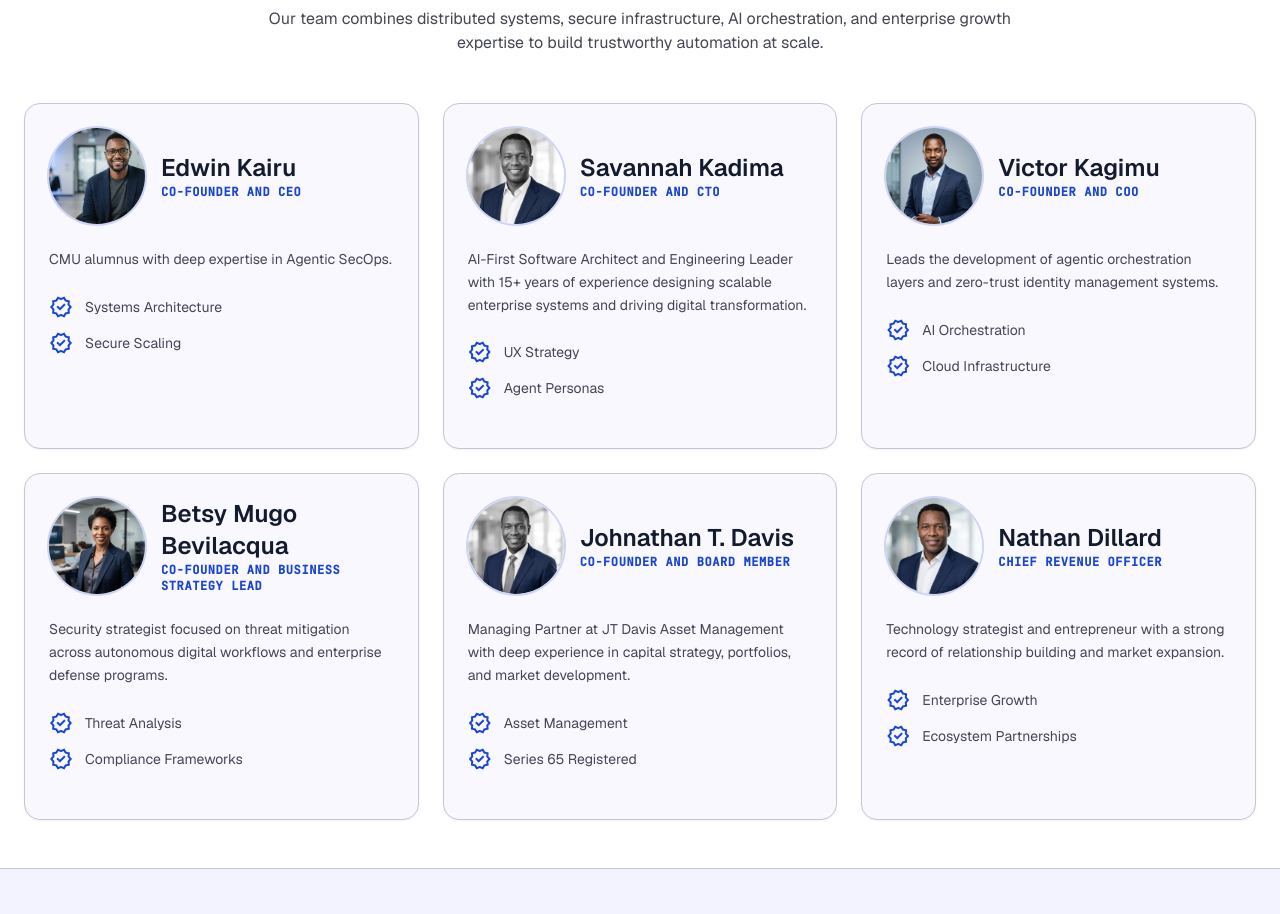
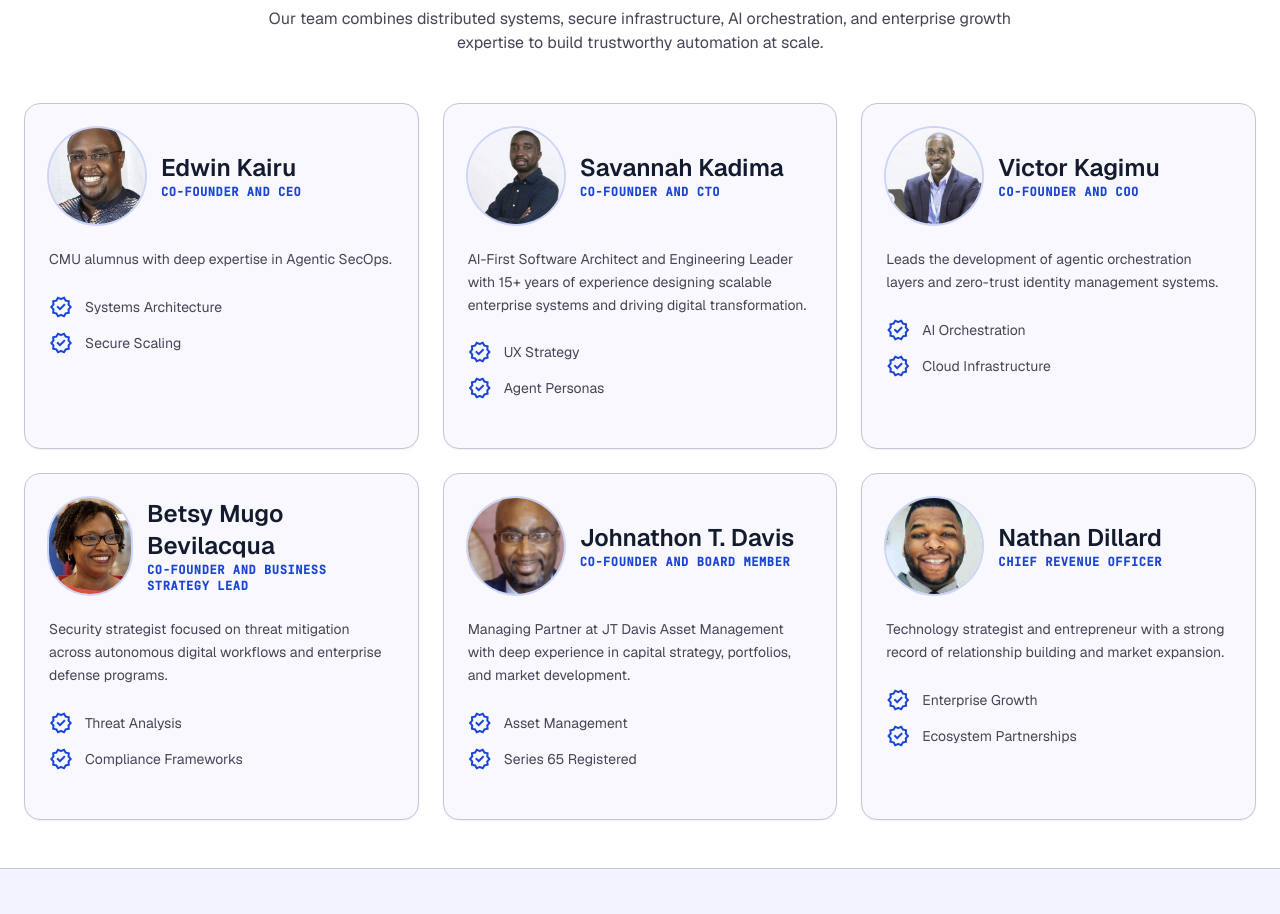
Before and after one commit to savco2000/tabiri-website, a website: page about.html in a window 1280 px wide. Shown: the part 1240-2154 px from the top of the page. Drawn offline with nearby package versions, Linux system fonts and the light colour scheme.

Commit message:
chore(media): refresh leadership headshots
Switch leadership profile image references to new source files and updated formats to match the current asset set in the repository.

Keep About page content aligned with refreshed media metadata, including the displayed spelling update for Johnathon T. Davis.

```diff
--- a/about.html
+++ b/about.html
@@ -114,7 +114,7 @@
                 <div class="grid grid-cols-1 md:grid-cols-2 lg:grid-cols-3 gap-6">
                     <article class="group relative bg-surface border border-outline-variant rounded-2xl p-6 shadow-sm hover:shadow-lg hover:-translate-y-1 transition-all duration-300 overflow-hidden">
                         <div class="flex items-center gap-4 mb-6">
-                            <img alt="Edwin Kairu headshot" class="h-24 w-24 rounded-full object-cover ring-2 ring-primary/20" loading="lazy" decoding="async" src="./assets/images/edwin_kairu.jpg">
+                            <img alt="Edwin Kairu headshot" class="h-24 w-24 rounded-full object-cover ring-2 ring-primary/20" loading="lazy" decoding="async" src="./assets/images/edwin_kairu.png">
                             <div>
                                 <h3 class="font-headline text-headline-md text-on-surface">Edwin Kairu</h3>
                                 <p class="font-label text-label-sm uppercase tracking-wider text-primary">Co-Founder and CEO</p>
@@ -130,7 +130,7 @@
 
                     <article class="group relative bg-surface border border-outline-variant rounded-2xl p-6 shadow-sm hover:shadow-lg hover:-translate-y-1 transition-all duration-300 overflow-hidden">
                         <div class="flex items-center gap-4 mb-6">
-                            <img alt="Savannah Kadima headshot" class="h-24 w-24 rounded-full object-cover ring-2 ring-primary/20" loading="lazy" decoding="async" src="./assets/images/savannah_kadima.jpg">
+                            <img alt="Savannah Kadima headshot" class="h-24 w-24 rounded-full object-cover ring-2 ring-primary/20" loading="lazy" decoding="async" src="./assets/images/savannah_kadima.png">
                             <div>
                                 <h3 class="font-headline text-headline-md text-on-surface">Savannah Kadima</h3>
                                 <p class="font-label text-label-sm uppercase tracking-wider text-primary">Co-Founder and CTO</p>
@@ -146,7 +146,7 @@
 
                     <article class="group relative bg-surface border border-outline-variant rounded-2xl p-6 shadow-sm hover:shadow-lg hover:-translate-y-1 transition-all duration-300 overflow-hidden">
                         <div class="flex items-center gap-4 mb-6">
-                            <img alt="Victor Kagimu headshot" class="h-24 w-24 rounded-full object-cover ring-2 ring-primary/20" loading="lazy" decoding="async" src="./assets/images/victor_kagimu.jpg">
+                            <img alt="Victor Kagimu headshot" class="h-24 w-24 rounded-full object-cover ring-2 ring-primary/20" loading="lazy" decoding="async" src="./assets/images/victor_kagimu.png">
                             <div>
                                 <h3 class="font-headline text-headline-md text-on-surface">Victor Kagimu</h3>
                                 <p class="font-label text-label-sm uppercase tracking-wider text-primary">Co-Founder and COO</p>
@@ -162,7 +162,7 @@
 
                     <article class="group relative bg-surface border border-outline-variant rounded-2xl p-6 shadow-sm hover:shadow-lg hover:-translate-y-1 transition-all duration-300 overflow-hidden">
                         <div class="flex items-center gap-4 mb-6">
-                            <img alt="Betsy Mugo Bevilacqua headshot" class="h-24 w-24 rounded-full object-cover ring-2 ring-primary/20" loading="lazy" decoding="async" src="./assets/images/betsy_mugo_bevilacqua.jpg">
+                            <img alt="Betsy Mugo Bevilacqua headshot" class="h-24 w-24 rounded-full object-cover ring-2 ring-primary/20" loading="lazy" decoding="async" src="./assets/images/betsy_mugo_bevilacqua.png">
                             <div>
                                 <h3 class="font-headline text-headline-md text-on-surface">Betsy Mugo Bevilacqua</h3>
                                 <p class="font-label text-label-sm uppercase tracking-wider text-primary">Co-Founder and Business Strategy Lead</p>
@@ -178,9 +178,9 @@
 
                     <article class="group relative bg-surface border border-outline-variant rounded-2xl p-6 shadow-sm hover:shadow-lg hover:-translate-y-1 transition-all duration-300 overflow-hidden">
                         <div class="flex items-center gap-4 mb-6">
-                            <img alt="Johnathan T. Davis headshot" class="h-24 w-24 rounded-full object-cover ring-2 ring-primary/20" loading="lazy" decoding="async" src="./assets/images/johnathan_t_davis.jpg">
+                            <img alt="Johnathan T. Davis headshot" class="h-24 w-24 rounded-full object-cover ring-2 ring-primary/20" loading="lazy" decoding="async" src="./assets/images/johnathon_t_davis.png">
                             <div>
-                                <h3 class="font-headline text-headline-md text-on-surface">Johnathan T. Davis</h3>
+                                <h3 class="font-headline text-headline-md text-on-surface">Johnathon T. Davis</h3>
                                 <p class="font-label text-label-sm uppercase tracking-wider text-primary">Co-Founder and Board Member</p>
                             </div>
                         </div>
@@ -194,7 +194,7 @@
 
                     <article class="group relative bg-surface border border-outline-variant rounded-2xl p-6 shadow-sm hover:shadow-lg hover:-translate-y-1 transition-all duration-300 overflow-hidden">
                         <div class="flex items-center gap-4 mb-6">
-                            <img alt="Nathan Nate Dillard headshot" class="h-24 w-24 rounded-full object-cover ring-2 ring-primary/20" loading="lazy" decoding="async" src="./assets/images/nathan_dillard.jpg">
+                            <img alt="Nathan Nate Dillard headshot" class="h-24 w-24 rounded-full object-cover ring-2 ring-primary/20" loading="lazy" decoding="async" src="./assets/images/nathan_dillard.jpeg">
                             <div>
                                 <h3 class="font-headline text-headline-md text-on-surface">Nathan Dillard</h3>
                                 <p class="font-label text-label-sm uppercase tracking-wider text-primary">Chief Revenue Officer</p>
```
Also changed, not shown: assets/images/betsy_mugo_bevilacqua.jpg (deleted), assets/images/betsy_mugo_bevilacqua.png (added), assets/images/edwin_kairu.jpg (deleted), assets/images/edwin_kairu.png (added), assets/images/johnathan_t_davis.jpg (deleted), assets/images/johnathon_t_davis.png (added), assets/images/nathan_dillard.jpeg (added), assets/images/nathan_dillard.jpg (deleted), assets/images/savannah_kadima.jpg (deleted), assets/images/savannah_kadima.png (added), assets/images/victor_kagimu.jpg (deleted), assets/images/victor_kagimu.png (added).
